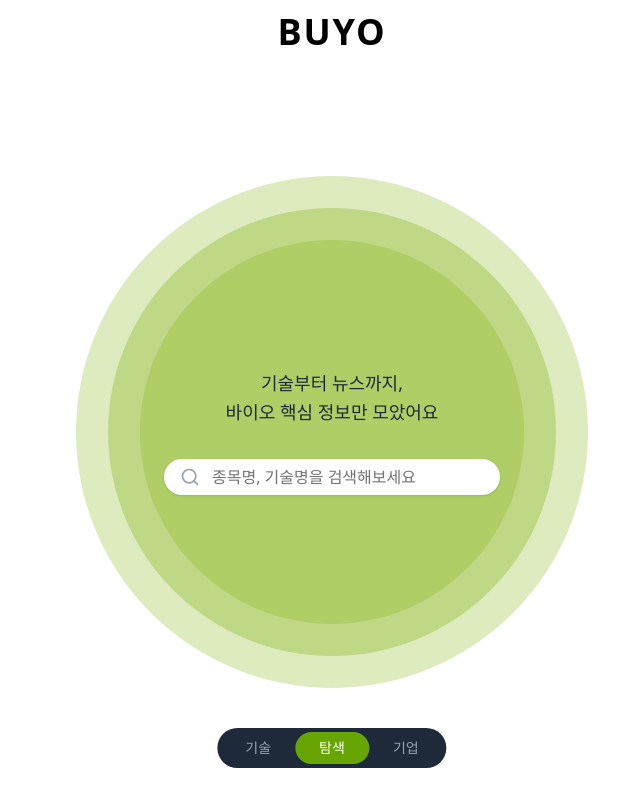
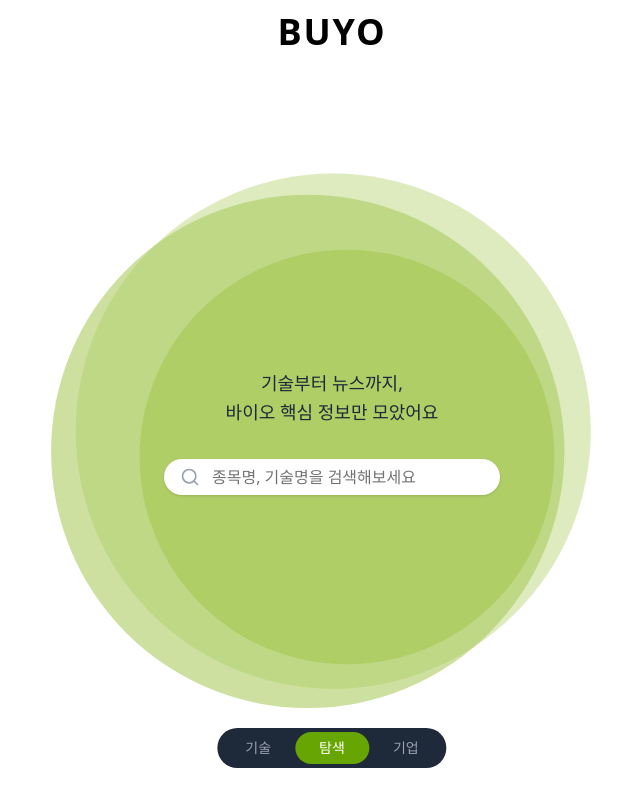
Before and after one commit to yjinmo9/kpsa-hackathon-2025, a Next.js app in the folder frontend/: page / in a window 1280 px wide. Shown: the whole page, without its empty margins (308-948 px from the left). Built offline with nearby package versions, Linux system fonts and the light colour scheme.

Commit message:
chore: add wave on circle

```diff
--- a/frontend/src/components/home/SearchInterface.tsx
+++ b/frontend/src/components/home/SearchInterface.tsx
@@ -23,19 +23,51 @@ export function SearchInterface({
       transition={{ duration: 0.4 }}
       className="relative flex flex-col items-center justify-center h-full w-full"
     >
-      {/* Background circles */}
+      {/* Background circles with wave animation */}
       <div className="absolute inset-0 overflow-hidden">
-        <div
+        <motion.div
           className="absolute top-1/2 left-1/2 transform -translate-x-1/2 -translate-y-1/2 w-[32rem] h-[32rem] rounded-full"
           style={{ backgroundColor: 'rgba(172, 204, 96, 0.4)' }}
+          animate={{
+            scale: [1, 1.1, 1],
+            x: [0, 20, 0],
+            y: [0, -15, 0],
+          }}
+          transition={{
+            duration: 6,
+            repeat: Infinity,
+            ease: "easeInOut",
+          }}
         />
-        <div
+        <motion.div
           className="absolute top-1/2 left-1/2 transform -translate-x-1/2 -translate-y-1/2 w-[28rem] h-[28rem] rounded-full"
           style={{ backgroundColor: 'rgba(172, 204, 96, 0.6)' }}
+          animate={{
+            scale: [1, 1.15, 1],
+            x: [0, -25, 0],
+            y: [0, 20, 0],
+          }}
+          transition={{
+            duration: 8,
+            repeat: Infinity,
+            ease: "easeInOut",
+            delay: 1,
+          }}
         />
-        <div
+        <motion.div
           className="absolute top-1/2 left-1/2 transform -translate-x-1/2 -translate-y-1/2 w-[24rem] h-[24rem] rounded-full"
           style={{ backgroundColor: 'rgba(172, 204, 96, 0.8)' }}
+          animate={{
+            scale: [1, 1.08, 1],
+            x: [0, 15, 0],
+            y: [0, 25, 0],
+          }}
+          transition={{
+            duration: 7,
+            repeat: Infinity,
+            ease: "easeInOut",
+            delay: 2,
+          }}
         />
       </div>
 
```
